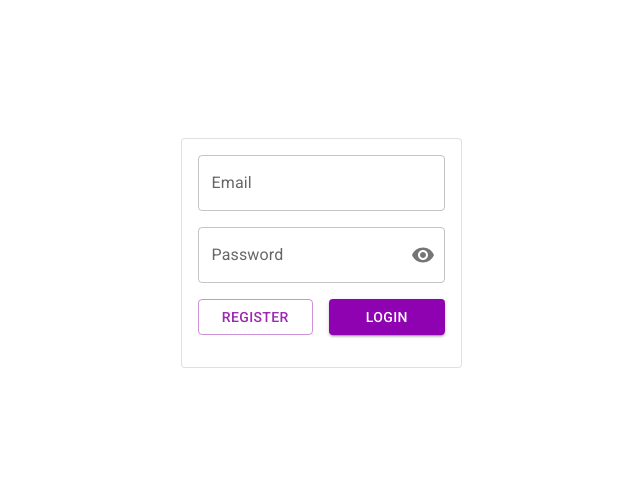
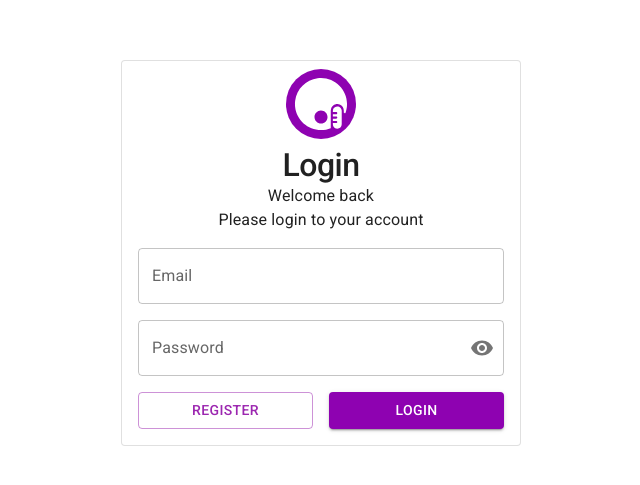
Before and after one commit to TwoZer00/project-a-react, a React (Vite) app: page /login in a window 1280 px wide. Shown: the part 147-632 px from the top of the page, without its empty margins (319-959 px from the left). Built offline with nearby package versions, Linux system fonts and the light colour scheme; no server answers.

Commit message:
login and register view updated

```diff
--- a/src/Pages/Login.jsx
+++ b/src/Pages/Login.jsx
@@ -59,9 +59,18 @@ export default function Login() {
                 <Stack height={"100vh"} >
                     {loading && <LinearProgress />}
                     <CssBaseline />
-                    <Box width={"100vw"} height={"100%"} display={"flex"} justifyContent={"center"} alignItems={"center"}>
-                        <Stack component={Paper} variant='outlined' direction={"column"}>
-                            <Stack component={"form"} variant='outlined' padding={2} gap={2} onSubmit={handleSubmit} noValidate >
+                    <Box width={"100vw"} height={"100%"} display={"flex"} flexDirection={"column"} justifyContent={"center"} alignItems={"center"}>
+                        <Stack component={Paper} variant='outlined' direction={"column"} width={"100%"} maxWidth={400} >
+                            <Box display={"flex"} flexDirection={"column"} alignItems={"center"} paddingBottom={2}>
+                                <Box display={"flex"} flexDirection={"column"} alignItems={"center"} marginY={1}>
+                                    <img src="./aproject.svg" alt="aproject logo" width={70} />
+                                    {/* <Typography variant="h2" color="inherit" fontSize={22} marginTop={1} fontWeight={400}>A.M.É</Typography> */}
+                                </Box>
+                                <Typography variant="h1" color="inherit" fontSize={32} fontWeight={500} >{labels[windowLang]["login"]}</Typography>
+                                <Typography variant="body1" color="inherit">{labels[windowLang]["welcome-login"]}</Typography>
+                                <Typography variant="body1" color="inherit">{labels[windowLang]["welcome-login1"]}</Typography>
+                            </Box>
+                            <Stack component={"form"} variant='outlined' paddingX={2} gap={2} onSubmit={handleSubmit} noValidate width={"100%"} >
                                 <InputField id='email' required error={error?.email} label={labels[windowLang]['email']} variant='outlined' name='email' type='email' />
                                 <InputField id='password' required error={error?.password} label={labels[windowLang]['password']} variant='outlined' type='password' name='password' />
                                 {/* <TextField id='email' label='Email' variant='outlined' required name='email' error={!!error.email} helperText={error.email} FormHelperTextProps={{ "error": !!error.email }} type='email' /> */}
@@ -90,7 +99,7 @@ export function InputField(props) {
         event.preventDefault();
     };
     if (props.type === "password") {
-        return (<FormControl variant="outlined">
+        return (<FormControl variant="outlined" >
             <InputLabel htmlFor={props.id} error={!!props.error}>{capitalizeFirstLetter(props.label)}</InputLabel>
             <OutlinedInput
                 id={props.id}
--- a/src/Pages/Register.jsx
+++ b/src/Pages/Register.jsx
@@ -1,11 +1,12 @@
 import { ThemeProvider } from '@emotion/react'
 import styled from '@emotion/styled'
 import { Man, PedalBike, Woman } from '@mui/icons-material'
-import { Box, Button, CssBaseline, Divider, Paper, Stack, ToggleButton, ToggleButtonGroup } from '@mui/material'
+import { Box, Button, CssBaseline, Divider, Paper, Stack, ToggleButton, ToggleButtonGroup, Typography } from '@mui/material'
 import { createUserWithEmailAndPassword, getAuth } from 'firebase/auth'
 import { doc, getDoc, getFirestore, serverTimestamp, setDoc } from 'firebase/firestore'
 import React, { useState } from 'react'
 import { Link as RouterLink, useNavigate } from 'react-router-dom'
+import { labels, windowLang } from '../utils'
 import { theme } from './Init'
 import { InputField } from './Login'
 
@@ -54,6 +55,15 @@ export default function Register() {
                 <CssBaseline />
                 <Box sx={{ display: 'flex', height: "100vh", width: "100vw", justifyContent: "center", alignItems: "center" }}>
                     <Box component={Paper} variant='outlined' sx={{ maxWidth: 500, width: { md: "100%" } }} >
+                        <Box display={"flex"} flexDirection={"column"} alignItems={"center"} paddingBottom={2}>
+                            <Box display={"flex"} flexDirection={"column"} alignItems={"center"} marginY={1}>
+                                <img src="./aproject.svg" alt="aproject logo" width={70} />
+                                {/* <Typography variant="h2" color="inherit" fontSize={22} marginTop={1} fontWeight={400}>A.M.É</Typography> */}
+                            </Box>
+                            <Typography variant="h1" color="inherit" fontSize={32} fontWeight={500} >{labels[windowLang]["register"]}</Typography>
+                            <Typography variant="body1" color="inherit">{labels[windowLang]["welcome-register"]}</Typography>
+                            <Typography variant="body1" color="inherit">{labels[windowLang]["welcome-register1"]}</Typography>
+                        </Box>
                         <Stack component={"form"} padding={2} gap={1} onSubmit={handleSubmit} noValidate>
                             <Stack direction={"row"} justifyContent={"space-between"} alignItems={"stretch"} gap={1} >
                                 <InputField label={"Username"} required name={"username"} id={"username"} type={"text"} error={error.username} />
--- a/src/utils.js
+++ b/src/utils.js
@@ -51,6 +51,10 @@ export const labels = {
         'delete-sure-desc': 'This action cannot be undone.',
         'delete': 'Delete',
         'edit': 'Edit',
+        'welcome-login': 'Welcome back',
+        'welcome-login1': 'Please login to your account',
+        'welcome-register': 'Welcome',
+        'welcome-register1': 'Please create an account',
     },
     es: {
         'email': 'Correo electrónico',
@@ -79,6 +83,10 @@ export const labels = {
         'delete-sure-desc': 'Esta acción no se puede deshacer.',
         'delete': 'Eliminar',
         'edit': 'Editar',
+        'welcome-login': 'Bienvenido de nuevo',
+        'welcome-login1': 'Por favor inicie sesión en su cuenta',
+        'welcome-register': 'Bienvenido',
+        'welcome-register1': 'Por favor cree una cuenta',
     }
 }
 
```
